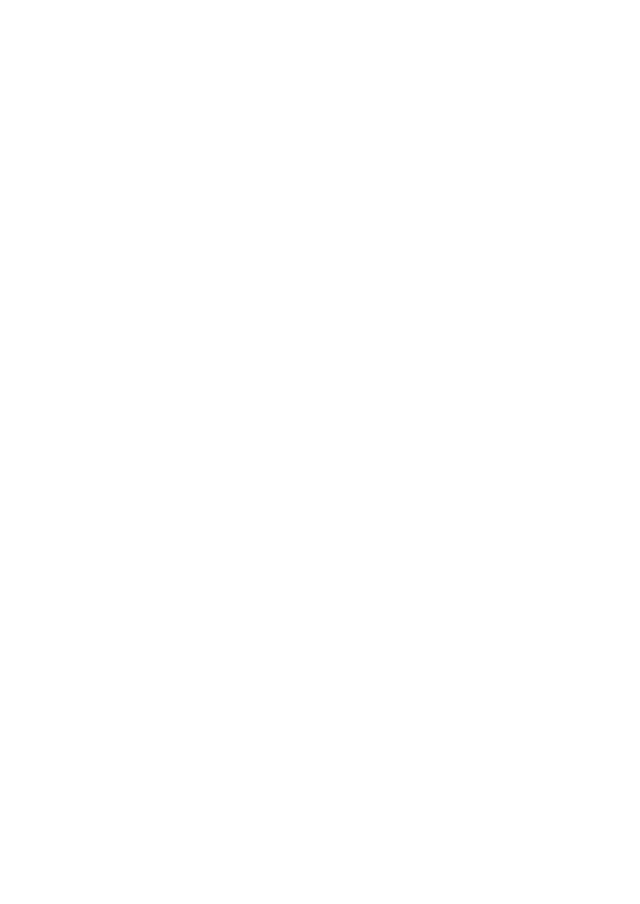
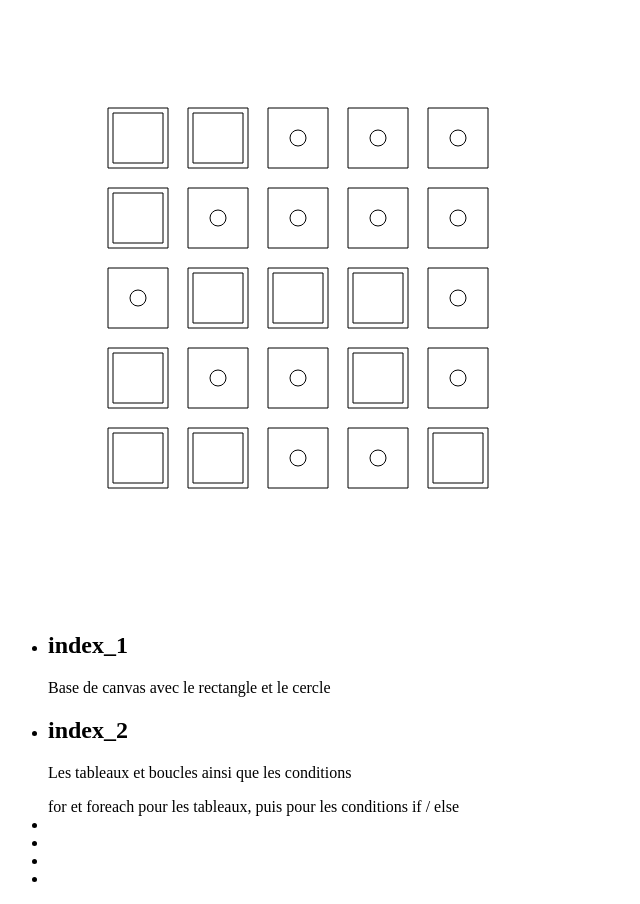
Before and after one commit to Yan-Coquoz/Bouts_de_code, a plain HTML site: page Canvas/index.html in a window 1280 px wide. Shown: the whole page, without its empty margins (0-640 px from the left). Before the commit the page ends 800 px from the top, so only its background shows below. Drawn offline with Linux system fonts and the light colour scheme.

Commit message:
Application des boucles et conditions

```diff
--- a/Canvas/index.html
+++ b/Canvas/index.html
@@ -11,6 +11,21 @@
 <body>
     <!-- Zone de travail de notre canvas -->
     <canvas width="600" height="600"></canvas>
+    <ul>
+        <li>
+            <h2> index_1</h2>
+            <p>Base de canvas avec le rectangle et le cercle</p>
+        </li>
+        <li>
+            <h2> index_2</h2>
+            <p>Les tableaux et boucles ainsi que les conditions</p>
+            for et foreach pour les tableaux, puis pour les conditions if / else
+        </li>
+        <li></li>
+        <li></li>
+        <li></li>
+        <li></li>
+    </ul>
     <script src="index_2.js"></script>
 </body>
 
--- a/Canvas/index_2.js
+++ b/Canvas/index_2.js
@@ -1,3 +1,34 @@
 // canvas avec les tableaux et les boucles
 const canvas = document.querySelector("canvas");
 const context = canvas.getContext("2d");
+
+context.fillStyle = 4;
+
+const widthSquare = 60;
+const heightSquare = 60;
+const gap = 20;
+let x, y;
+
+for (let i = 0; i < 5; i++) {
+  for (let j = 0; j < 5; j++) {
+    // Math.random génère un nombre entre 0 et 1
+    const random = Math.random();
+    // permet de faire un carré + un espace * en plus
+    x = 100 + (widthSquare + gap) * i;
+    y = 100 + (heightSquare + gap) * j;
+
+    context.beginPath();
+    context.rect(x, y, widthSquare, heightSquare);
+    context.stroke();
+    if (0.5 == 0.5 % random.toFixed(2)) {
+      context.beginPath();
+      context.rect(x + 5, y + 5, widthSquare - 10, heightSquare - 10);
+      context.stroke();
+    }
+    if (0.5 >= random) {
+      context.beginPath();
+      context.arc(x + 30, y + 30, 8, 0, Math.PI * 2);
+      context.stroke();
+    }
+  }
+}
```
